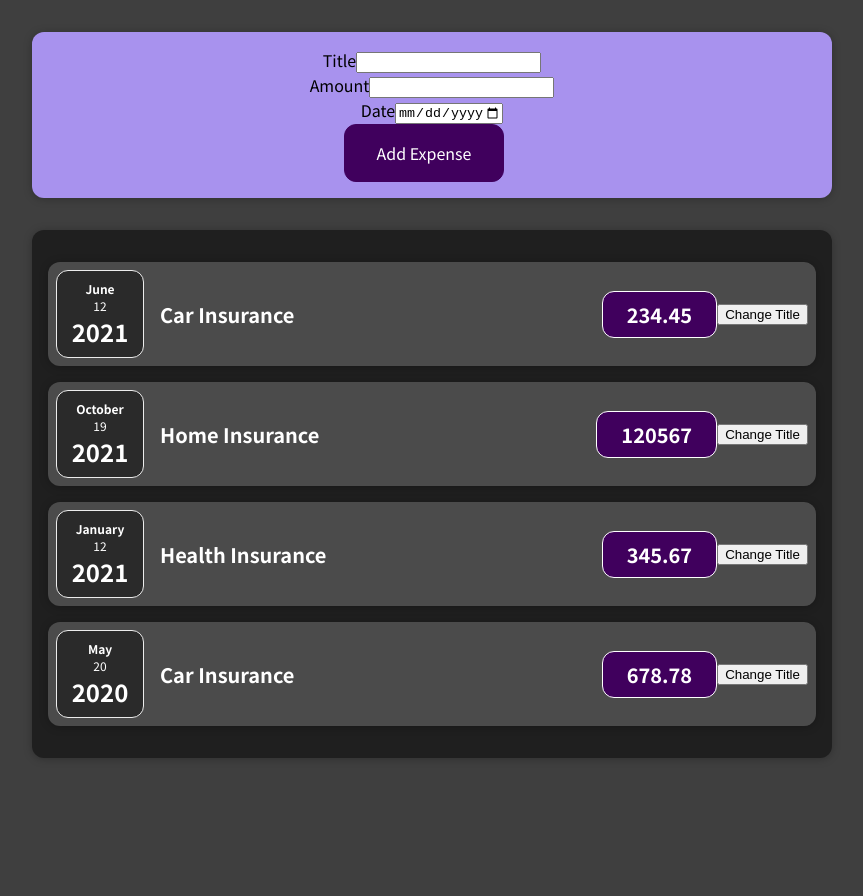
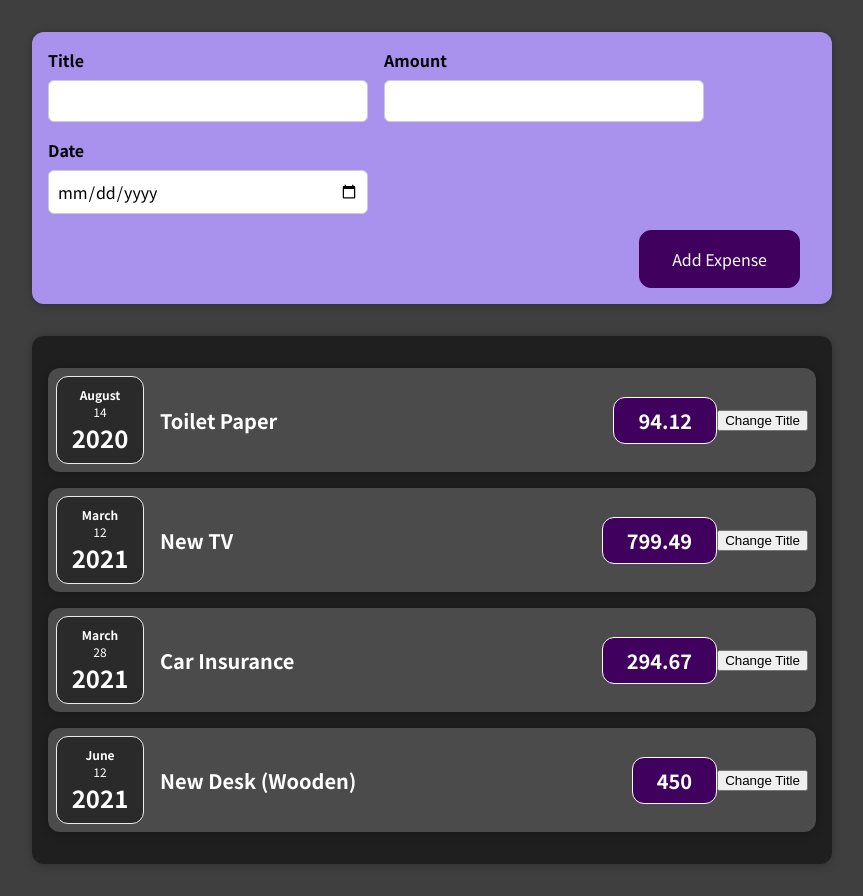
Before and after one commit to devgirlpro/React-Max-Ud, a React (Create React App) app: page / in a window 1280 px wide. Shown: the whole page, without its empty margins (208-1071 px from the left). Before the commit the page ends 800 px from the top, so only its background shows below. Built offline with nearby package versions, Linux system fonts and the light colour scheme.

Commit message:
lifting state up from ExpenseForm.js => NewExpense.js => App.js

```diff
--- a/src/App.js
+++ b/src/App.js
@@ -2,11 +2,42 @@ import React from "react";
 import Expenses from "./components/Expenses/Expenses";
 import NewExpense from "./components/NewExpense/NewExpense";
 
-function App() {
+const  App = () => {
+    const expenses = [
+        {
+            id: "e1",
+            title: "Toilet Paper",
+            amount: 94.12,
+            date: new Date(2020, 7, 14),
+        },
+        {
+            id: "e2",
+            title: "New TV",
+            amount: 799.49,
+            date: new Date(2021, 2, 12),
+        },
+        {
+            id: "e3",
+            title: "Car Insurance",
+            amount: 294.67,
+            date: new Date(2021, 2, 28),
+        },
+        {
+            id: "e4",
+            title: "New Desk (Wooden)",
+            amount: 450,
+            date: new Date(2021, 5, 12),
+        },
+    ];
+
+    const addExpenseHandler = (expense) => {
+        console.log('In App.js')
+        console.log(expense)
+    }
     return (
         <div>
-            <NewExpense />
-            <Expenses />
+            <NewExpense onAddExpense={addExpenseHandler}/>
+            <Expenses items={expenses} />
         </div>
     );
 }
--- a/src/components/Expenses/ExpenseDate.jsx
+++ b/src/components/Expenses/ExpenseDate.jsx
@@ -1,7 +1,7 @@
 import React from "react";
 import "./ExpenseDate.css";
 
-function ExpenseDate(props) {
+const  ExpenseDate = (props) => {
     const month = props.date.toLocaleString("em-US", { month: "long" });
     const day = props.date.toLocaleString("em-US", { day: "2-digit" });
     const year = props.date.getFullYear();
--- a/src/components/Expenses/ExpenseItem.jsx
+++ b/src/components/Expenses/ExpenseItem.jsx
@@ -4,7 +4,7 @@ import "./ExpenseItem.css";
 import Card from "../UI/Card";
 import { useState } from "react";
 
-function ExpenseItem(props) {
+const  ExpenseItem = (props) => {
     const [title, setTitle] = useState(props.title);
 
     const ckickhandler = () => {
--- a/src/components/Expenses/Expenses.jsx
+++ b/src/components/Expenses/Expenses.jsx
@@ -3,28 +3,28 @@ import ExpenseItem from "./ExpenseItem";
 import "./Expenses.css";
 import Card from "../UI/Card";
 
-function Expenses() {
+const Expenses = (props) => {
     return (
         <Card className="expenses">
             <ExpenseItem
-                date={new Date(2021, 5, 12)}
-                title="Car Insurance"
-                amount={234.45}
+                title={props.items[0].title}
+                amount={props.items[0].amount}
+                date={props.items[0].date}
             />
             <ExpenseItem
-                date={new Date(2021, 9, 19)}
-                title="Home Insurance"
-                amount={120567}
+                title={props.items[1].title}
+                amount={props.items[1].amount}
+                date={props.items[1].date}
             />
             <ExpenseItem
-                date={new Date(2020, 12, 12)}
-                title="Health Insurance"
-                amount={345.67}
+                title={props.items[2].title}
+                amount={props.items[2].amount}
+                date={props.items[2].date}
             />
             <ExpenseItem
-                date={new Date(2020, 4, 20)}
-                title="Car Insurance"
-                amount={678.78}
+                title={props.items[3].title}
+                amount={props.items[3].amount}
+                date={props.items[3].date}
             />
         </Card>
     );
--- a/src/components/NewExpense/ExpenseForm.css
+++ b/src/components/NewExpense/ExpenseForm.css
@@ -1,7 +1,6 @@
 .new-expense__controls {
     display: flex;
-    justify-content: space-between;
-    /* flex-wrap: wrap; */
+    flex-wrap: wrap;
     gap: 1rem;
     margin-bottom: 1rem;
     text-align: left;
--- a/src/components/NewExpense/ExpenseForm.jsx
+++ b/src/components/NewExpense/ExpenseForm.jsx
@@ -1,20 +1,68 @@
-import React from "react";
+import React, { useState } from "react";
+import './ExpenseForm.css';
 
-function ExpenseForm() {
+const ExpenseForm = (props) => {
+    const [enteredTitle, setEnteredTitle] = useState("");
+    const [enteredAmount, setEnteredAmount] = useState("");
+    const [enteredDate, setEnteredDate] = useState("");
+
+    const titleChangeHandler = (e) => {
+        setEnteredTitle(e.target.value);
+    };
+
+    const amountChangeHandler = (e) => {
+        setEnteredAmount(e.target.value);
+    };
+
+    const dateChangeHandler = (e) => {
+        setEnteredDate(e.target.value);
+    };
+
+    const submitHandler = (event) => {
+        event.preventDefault();
+
+        const expenseData = {
+            title: enteredTitle,
+            amount: enteredAmount,
+            date: new Date(enteredDate),
+        };
+
+        props.onSaveExpenseData(expenseData)
+        setEnteredTitle("");
+        setEnteredAmount("");
+        setEnteredDate("");
+    };
+
     return (
-        <form>
+        <form onSubmit={submitHandler}>
             <div className="new-expense__controls">
                 <div className="new-expense__control">
                     <label>Title</label>
-                    <input type="text" />
+                    <input
+                        type="text"
+                        value={enteredTitle}
+                        onChange={titleChangeHandler}
+                    />
                 </div>
                 <div className="new-expense__control">
                     <label>Amount</label>
-                    <input type="number" min="0.01" step="0.01" />
+                    <input
+                        type="number"
+                        min="0.01"
+                        step="0.01"
+                        value={enteredAmount}
+                        onChange={amountChangeHandler}
+                    />
                 </div>
                 <div className="new-expense__control">
                     <label>Date</label>
-                    <input type="date" min="2019-01-01" max="2022-12-30" />
+                    <input
+                        type="date"
+                        min="2019-01-01"
+                        max="2022-12-30"
+                        value={enteredDate}
+                        onChange={dateChangeHandler}
+                    />
                 </div>
             </div>
             <div className="new-expense__actions">
--- a/src/components/NewExpense/NewExpense.jsx
+++ b/src/components/NewExpense/NewExpense.jsx
@@ -1,13 +1,20 @@
 import React from "react";
-import "./NewExpense.css";
+import './NewExpense.css';
 import ExpenseForm from "./ExpenseForm";
 
-function NewExpense() {
+const NewExpense = (props) => {
+    const saveExpenseDataHandler = (enteredExpenseData) => {
+        const expenseData = {
+            ...enteredExpenseData,
+            id: Math.random().toString(),
+        };
+        props.onAddExpense(expenseData)
+    };
     return (
-        <div className="new-expense">
-            <ExpenseForm />
+        <div className='new-expense'>
+            <ExpenseForm onSaveExpenseData={saveExpenseDataHandler} />
         </div>
     );
-}
+};
 
 export default NewExpense;
```
Also changed, not shown: src/components/NewExpense/NewExpense.css (line endings or trailing spaces).
